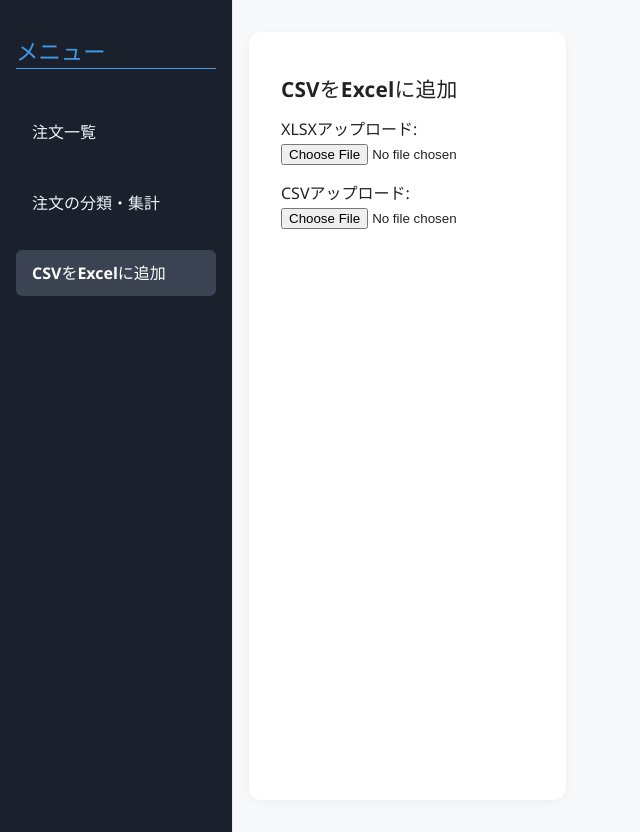
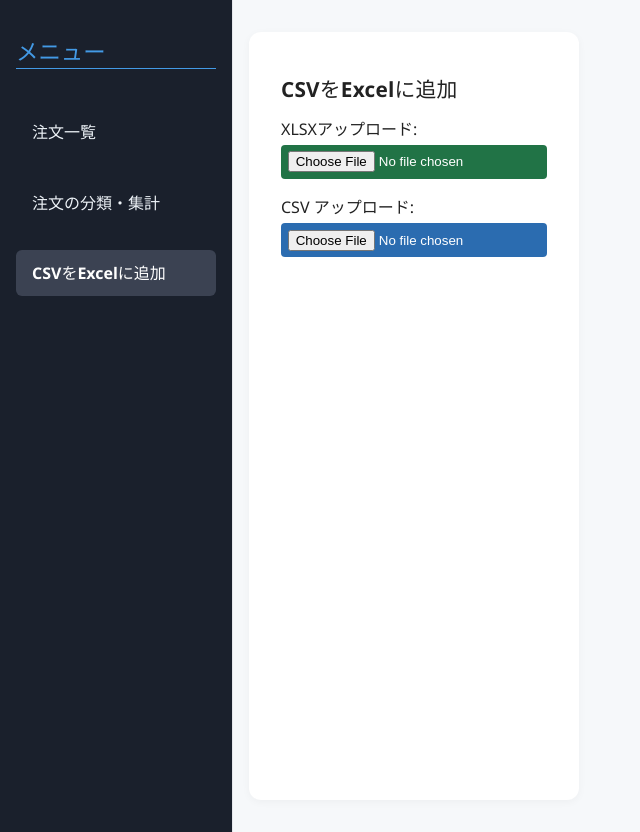
Before and after one commit to katsup07/auto-input-excel-app, a React (Vite) app: page /csv-to-excel in a window 1280 px wide. Shown: the whole page, without its empty margins (0-640 px from the left). Built offline with nearby package versions, Linux system fonts and the light colour scheme.

Commit message:
Add colors to button backgrounds and sheet rows

```diff
--- a/src/pages/CsvToExcel.tsx
+++ b/src/pages/CsvToExcel.tsx
@@ -1,4 +1,5 @@
 import React, { useState } from 'react';
+import { FaDownload } from 'react-icons/fa';
 import * as XLSX from 'xlsx';
 
 export default function CsvToExcel() {
@@ -6,6 +7,9 @@ export default function CsvToExcel() {
   const [data, setData] = useState<string[][]>([]);
   // Excel template workbook state
   const [templateWb, setTemplateWb] = useState<XLSX.WorkBook | null>(null);
+  // parsed template content for preview
+  const [templateHeaders, setTemplateHeaders] = useState<string[]>([]);
+  const [templateDataRows, setTemplateDataRows] = useState<string[][]>([]);
 
   const handleFileUpload = (e: React.ChangeEvent<HTMLInputElement>) => {
     const file = e.target.files?.[0];
@@ -35,10 +39,20 @@ export default function CsvToExcel() {
       const bstr = evt.target?.result;
       if (!bstr) return;
       const wb = XLSX.read(bstr as string | ArrayBuffer, { type: 'binary' });
+      // parse template for display
+      const firstSheet = wb.SheetNames[0];
+      const tplRows = XLSX.utils.sheet_to_json<string[]>(wb.Sheets[firstSheet], { header: 1 });
+      if (tplRows.length) {
+        setTemplateHeaders(tplRows[0] as string[]);
+        setTemplateDataRows(tplRows.slice(1) as string[][]);
+      }
       setTemplateWb(wb);
     };
     reader.readAsBinaryString(file);
   };
+
+  // combine template and CSV headers for preview
+  const displayHeaders = templateHeaders.length > 0 ? templateHeaders : headers;
 
   const handleExport = () => {
     if (templateWb) {
@@ -62,51 +76,75 @@ export default function CsvToExcel() {
     <div style={{ padding: 16 }}>
       <h1 style={{ fontSize: '1.3rem', marginBottom: 16 }}>CSVをExcelに追加</h1>
       <div style={{ marginBottom: 16 }}>
-        <label>XLSXアップロード:</label>
-       <div><input type="file" accept=".xlsx" onChange={handleTemplateUpload} /></div>
+        <label style={{ display: 'block', marginBottom: 4, fontWeight: 500 }}>XLSXアップロード:</label>
+        <input
+          type="file"
+          accept=".xlsx"
+          onChange={handleTemplateUpload}
+          style={{
+            backgroundColor: '#217346',
+            color: '#fff',
+            padding: '0.5em',
+            borderRadius: 4,
+            cursor: 'pointer',
+            border: 'none'
+          }}
+        />
       </div>
       <div style={{ marginBottom: 16 }}>
-        <label>CSVアップロード:</label>
-        <div><input type="file" accept=".csv" onChange={handleFileUpload} /></div>
+        <label style={{ display: 'block', marginBottom: 4, fontWeight: 500 }}>CSV アップロード:</label>
+        <input
+          type="file"
+          accept=".csv"
+          onChange={handleFileUpload}
+          style={{
+            backgroundColor: '#2b6cb0',
+            color: '#fff',
+            padding: '0.5em',
+            borderRadius: 4,
+            cursor: 'pointer',
+            border: 'none'
+          }}
+        />
       </div>
 
-      {data.length > 0 && (
+      {(templateHeaders.length > 0 || data.length > 0) && (
         <>
-          <button
-            onClick={handleExport}
-            style={{
-              marginTop: 16,
-              padding: '0.5em 1em',
-              backgroundColor: '#007bff',
-              color: '#fff',
-              border: 'none',
-              borderRadius: 4,
-              cursor: 'pointer'
-            }}
-          >
-            出力 (XLSX)
+          <button onClick={handleExport}  className="secondary" style={{
+            marginLeft: 'auto',
+            display: 'flex',
+            alignItems: 'center',
+            gap: 4,
+            fontSize: '0.95em',
+            padding: '0.35em 0.8em',
+            height: 32,
+            borderRadius: 6
+          }}>
+            <FaDownload style={{ fontSize: '1em' }} />エクセルに出力
           </button>
           <div style={{ overflowX: 'auto', marginTop: 16 }}>
             <table style={{ width: '100%', borderCollapse: 'collapse' }}>
               <thead>
                 <tr>
-                  {headers.map((h, idx) => (
-                    <th
-                      key={idx}
-                      style={{ border: '1px solid #ccc', padding: '8px', background: '#f0f0f0' }}
-                    >
+                  {displayHeaders.map((h, idx) => (
+                    <th key={idx} style={{ border: '1px solid #ccc', padding: '8px', background: '#f3f6fa' }}>
                       {h}
                     </th>
                   ))}
                 </tr>
               </thead>
               <tbody>
-                {data.map((row, rIdx) => (
-                  <tr key={rIdx}>
-                    {row.map((cell, cIdx) => (
-                      <td key={cIdx} style={{ border: '1px solid #ccc', padding: '8px' }}>
-                        {cell}
-                      </td>
+                {templateDataRows.map((row, i) => (
+                  <tr key={`tpl-${i}`} style={{ backgroundColor: '#e6f4ea' }}>
+                    {row.map((cell, j) => (
+                      <td key={j} style={{ border: '1px solid #ccc', padding: '8px' }}>{cell}</td>
+                    ))}
+                  </tr>
+                ))}
+                {data.map((row, i) => (
+                  <tr key={`csv-${i}`} style={{ backgroundColor: '#e7f1fa' }}>
+                    {row.map((cell, j) => (
+                      <td key={j} style={{ border: '1px solid #ccc', padding: '8px' }}>{cell}</td>
                     ))}
                   </tr>
                 ))}
```
